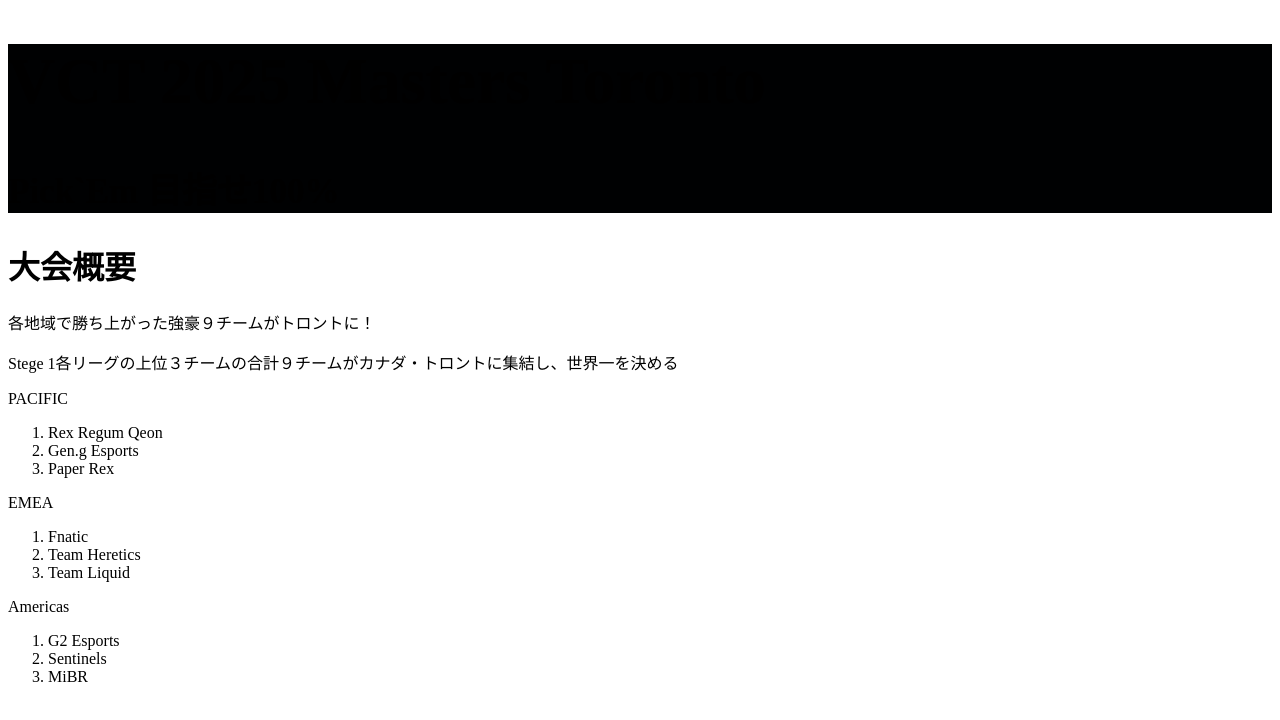
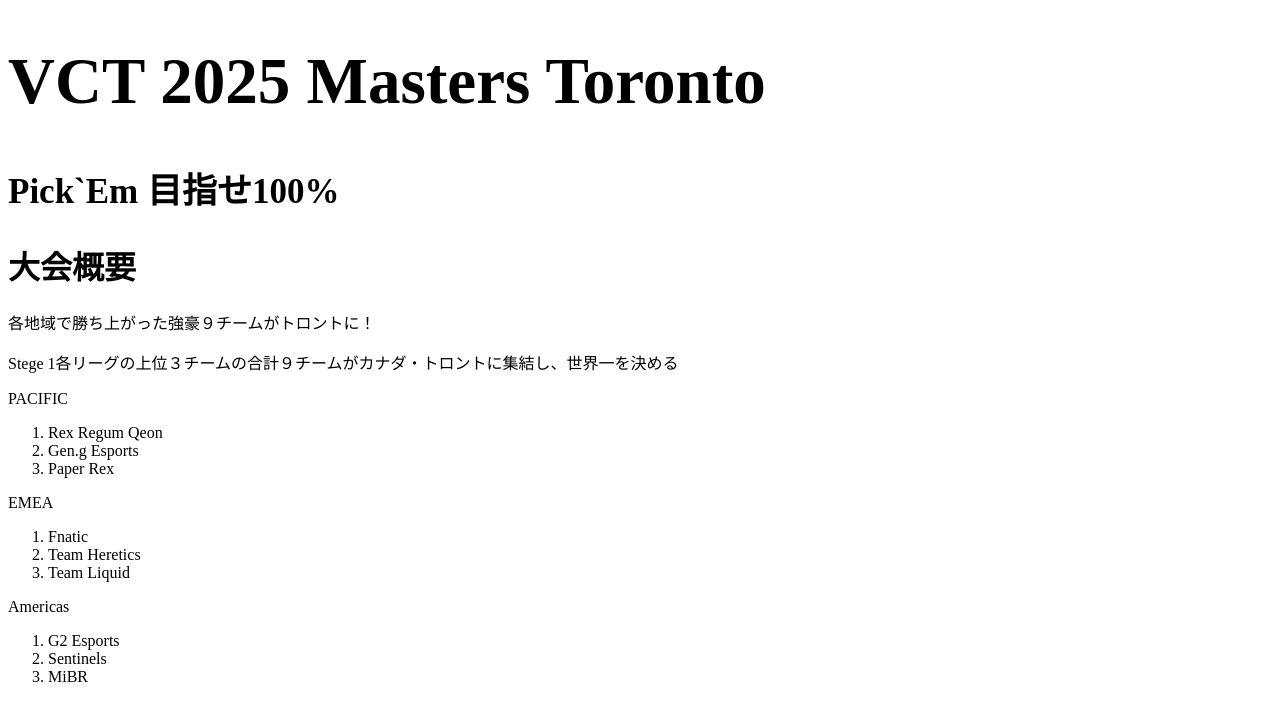
Before and after one commit to K4NNATE/my-own-website, a plain HTML site: page index.html in a window 1280 px wide. Drawn offline with Linux system fonts and the light colour scheme.

Commit message:
Update style.css

```diff
--- a/style.css
+++ b/style.css
@@ -1,5 +1,5 @@
 .header{
-    background-color: rgb(0, 1, 2);
+
 }
 .header h1{
     font-size: 65px;
```
